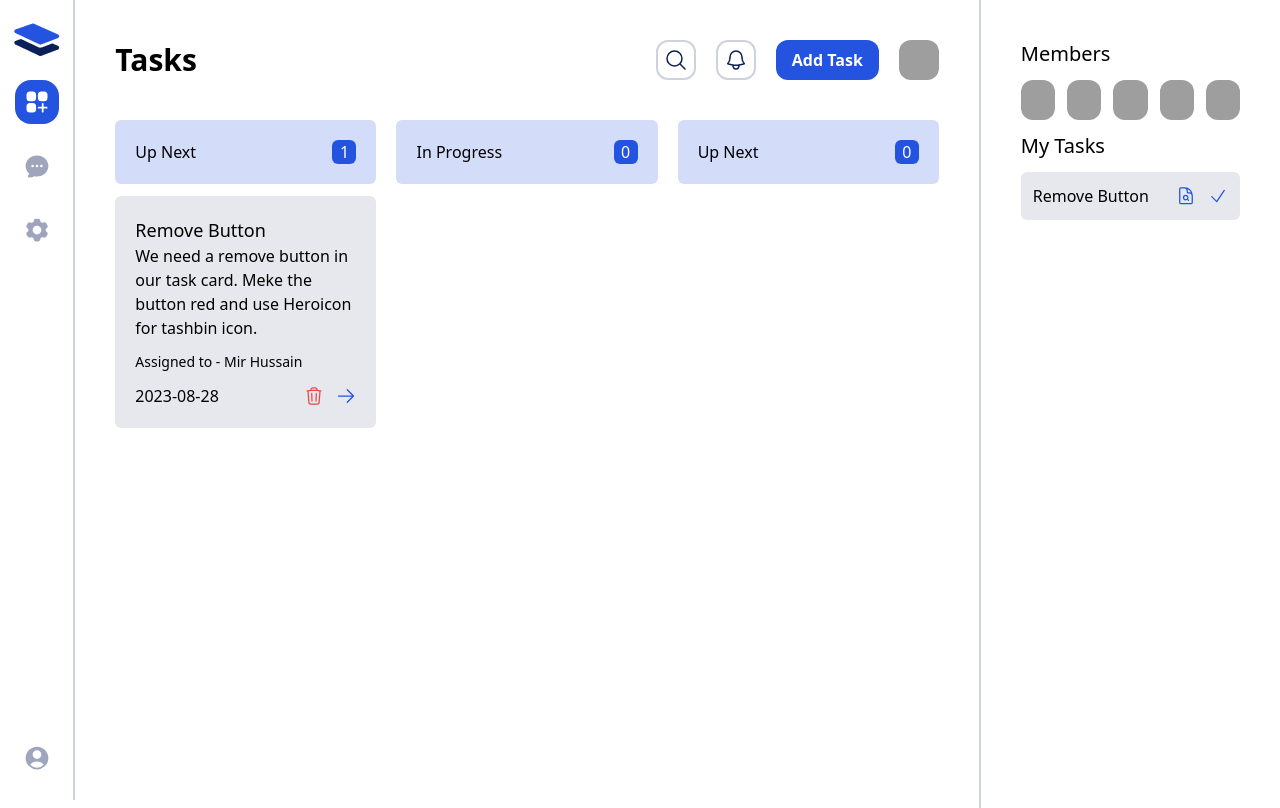
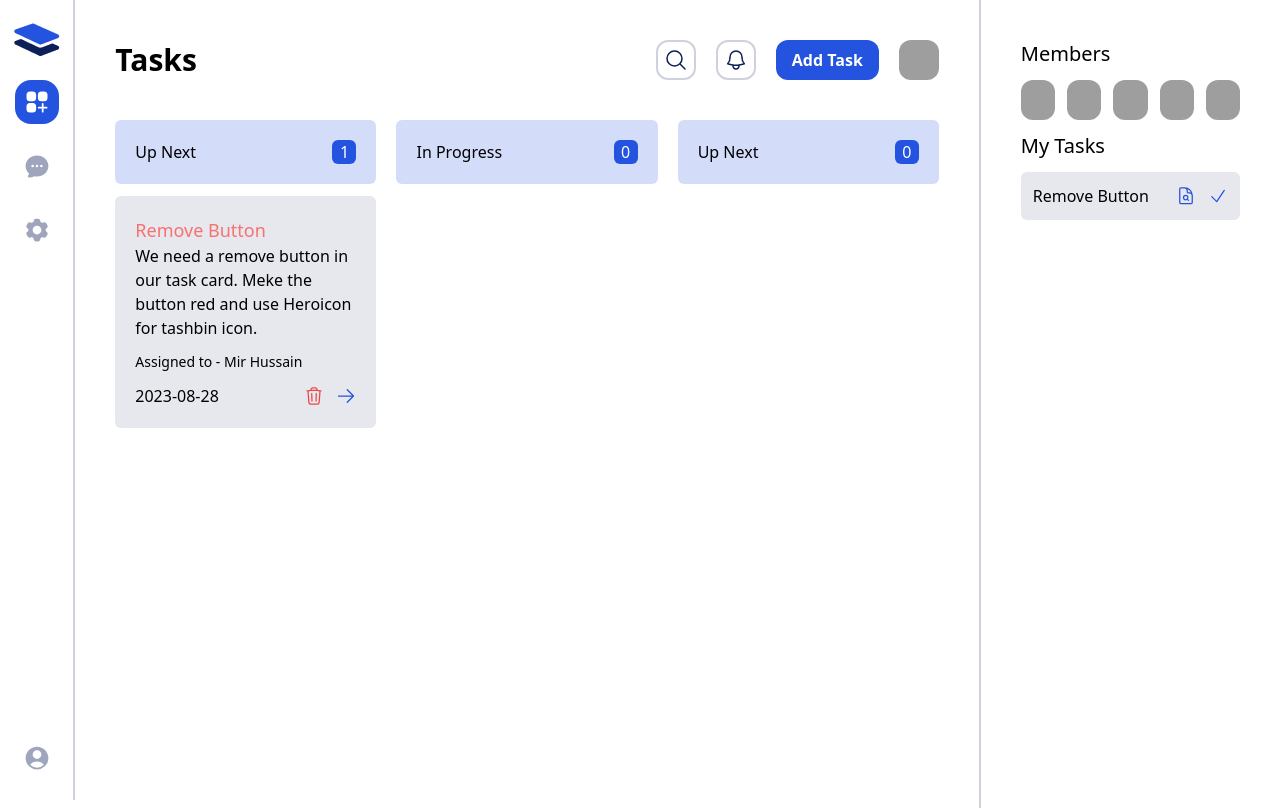
Before and after one commit to Fahmida-Faiza/taskmaster-redux-acc, a React (Vite) app: page / in a window 1280 px wide. Shown: the top 808 px of the page. Built offline with nearby package versions, Linux system fonts and the light colour scheme; grey boxes are pictures that could not be loaded.

Commit message:
added details show

```diff
--- a/src/components/tasks/MyTasks.jsx
+++ b/src/components/tasks/MyTasks.jsx
@@ -6,6 +6,8 @@ import { useEffect } from 'react';
 
 import { useDispatch, useSelector } from 'react-redux';
 import {updateStatus, userTasks} from "../../redux/features/tasks/tasksSlice"
+import TaskDetailsModal from './TaskDetailsModal';
+import { useState } from 'react';
 const MyTasks = () => {
   const { tasks, userSpecificTasks } = useSelector((state) => state.tasksSlice)
 
@@ -14,6 +16,16 @@ const MyTasks = () => {
   const { name: userName } = useSelector((state) => state.userSlice)
   // console.log( userSpecificTasks)
 
+  // details show
+const[isOpen, setIsOpen] =useState(false)
+const[taskId, setTaskId]=useState(0);
+const handleModal =(id) => {
+  setTaskId(id)
+  setIsOpen(!isOpen)
+}
+
+
+//
 
   const dispatch = useDispatch()
 
@@ -25,6 +37,7 @@ const MyTasks = () => {
 
   return (
     <div>
+      <TaskDetailsModal isOpen={isOpen} setIsOpen={setIsOpen}  id={taskId}/>
       <h1 className="text-xl my-3">My Tasks</h1>
       <div className=" h-[750px] overflow-auto space-y-3">
         {userSpecificTasks?.map((item) => (
@@ -35,7 +48,10 @@ const MyTasks = () => {
           >
             <h1>{item.title}</h1>
             <div className="flex gap-3">
-              <button className="grid place-content-center" title="Details">
+              <button
+              onClick={() => handleModal(item.id)}
+
+              className="grid place-content-center" title="Details">
                 <DocumentMagnifyingGlassIcon className="w-5 h-5 text-primary" />
               </button>
               <button
--- a/src/components/tasks/TaskCard.jsx
+++ b/src/components/tasks/TaskCard.jsx
@@ -16,7 +16,22 @@ const TaskCard = ({task}) => {
 const dispatch = useDispatch()
   return (
        <div className="bg-secondary/10 rounded-md p-5">
-      <h1 className='text-lg'
+      <h1 className={`text-lg   ${
+
+        task.priority === 'high' ?
+        'text-red-400' : ''
+
+      } ${
+
+        task.priority === 'medium' ?
+        'text-yellow-400' : ''
+
+      } ${
+
+        task.priority === 'low' ?
+        'text-green-400' : ''
+
+      } `}
       >
         {task?.title}
       </h1>
--- /dev/null
+++ b/src/components/tasks/TaskDetailsModal.jsx
@@ -0,0 +1,14 @@
+import { useSelector } from 'react-redux';
+import Modal from '../ui/Modal'
+
+const TaskDetailsModal = ({isOpen, setIsOpen, id}) => {
+    const {tasks} =useSelector((state) => state.tasksSlice)
+    const task = tasks.find((item) => item.id === id)
+    return (
+        <Modal isOpen={isOpen} setIsOpen={setIsOpen} title={task?.title} >
+{task?.description}
+        </Modal>
+    );
+};
+
+export default TaskDetailsModal;
```
